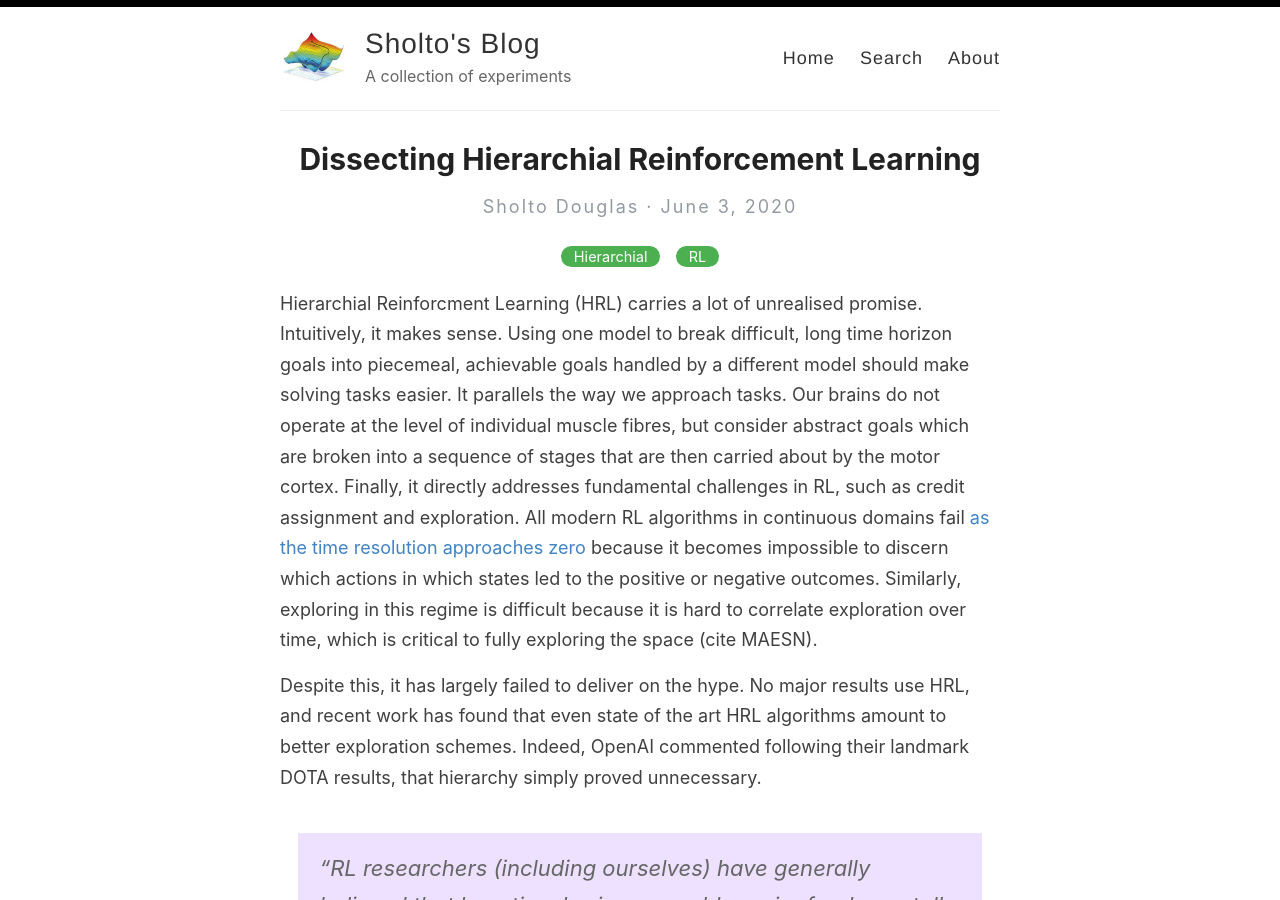
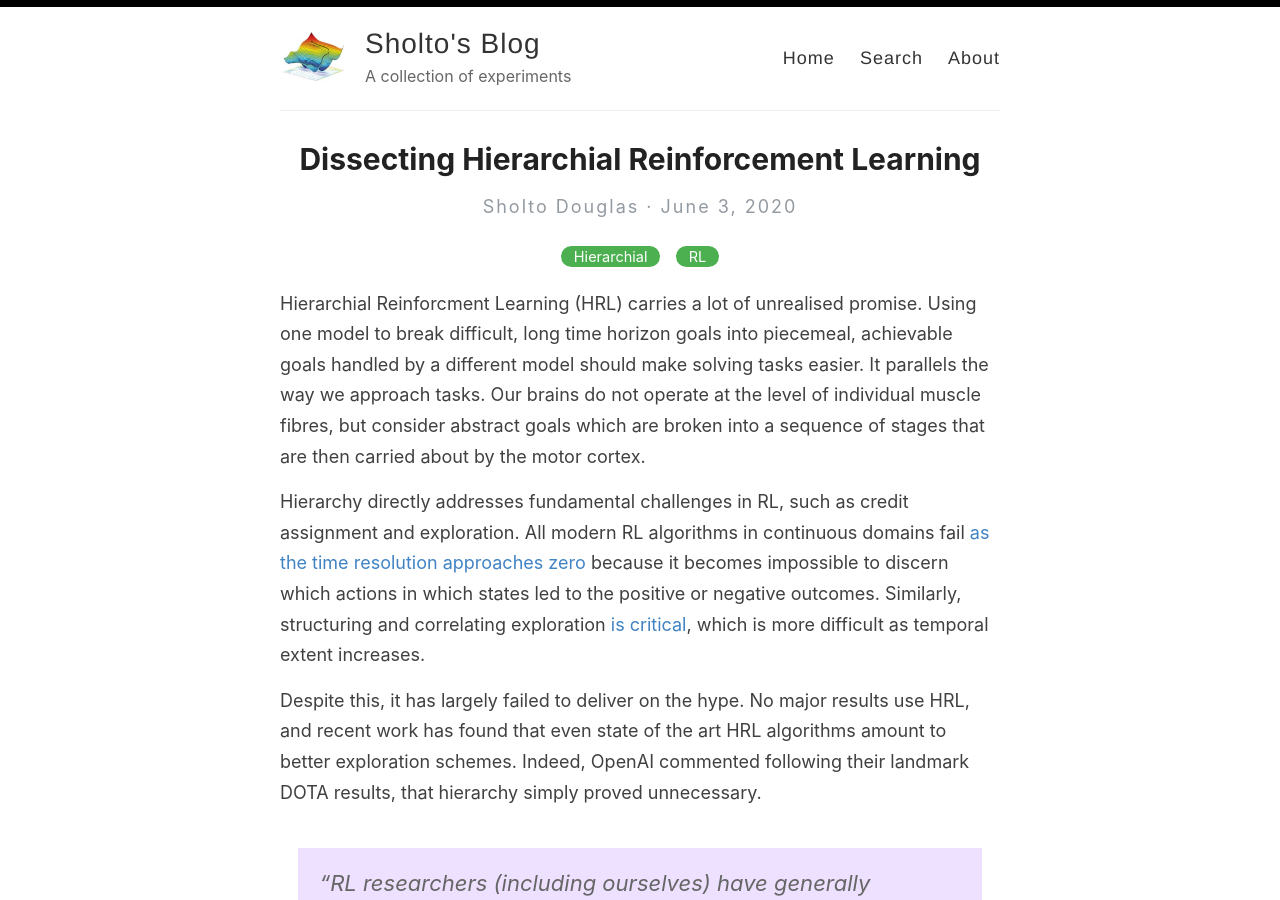
Before and after one commit to sholtodouglas/sholtodouglas.github.io, a Jekyll site: the page built from _posts/2020-06-03-Dissecting_Hierarchial_RL.md, in a window 1280 px wide and 900 px high. Built offline with Jekyll 4.4.1, drawn with Linux system fonts in a browser that asks for light colours.

Commit message:
Update 2020-06-03-Dissecting_Hierarchial_RL.md

```diff
--- a/_posts/2020-06-03-Dissecting_Hierarchial_RL.md
+++ b/_posts/2020-06-03-Dissecting_Hierarchial_RL.md
@@ -5,7 +5,9 @@
 img: images/lin_reps/hierarchy_header.png
 ---
 
-Hierarchial Reinforcment Learning (HRL) carries a lot of unrealised promise. Intuitively, it makes sense. Using one model to break difficult, long time horizon goals into piecemeal, achievable goals handled by a different model should make solving tasks easier. It parallels the way we approach tasks. Our brains do not operate at the level of individual muscle fibres, but consider abstract goals which are broken into a sequence of stages that are then carried about by the motor cortex. Finally, it directly addresses fundamental challenges in RL, such as credit assignment and exploration. All modern RL algorithms in continuous domains fail [as the time resolution approaches zero](https://openai.com/blog/ingredients-for-robotics-research/) because it becomes impossible to discern which actions in which states led to the positive or negative outcomes. Similarly, exploring in this regime is difficult because it is hard to correlate exploration over time, which is critical to fully exploring the space (cite MAESN).
+Hierarchial Reinforcment Learning (HRL) carries a lot of unrealised promise. Using one model to break difficult, long time horizon goals into piecemeal, achievable goals handled by a different model should make solving tasks easier. It parallels the way we approach tasks. Our brains do not operate at the level of individual muscle fibres, but consider abstract goals which are broken into a sequence of stages that are then carried about by the motor cortex.
+
+Hierarchy directly addresses fundamental challenges in RL, such as credit assignment and exploration. All modern RL algorithms in continuous domains fail [as the time resolution approaches zero](https://openai.com/blog/ingredients-for-robotics-research/) because it becomes impossible to discern which actions in which states led to the positive or negative outcomes. Similarly, structuring and correlating exploration [is critical](https://arxiv.org/pdf/1802.07245.pdf), which is more difficult as temporal extent increases.
 
 Despite this, it has largely failed to deliver on the hype. No major results use HRL, and recent work has found that even state of the art HRL algorithms amount to better exploration schemes. Indeed, OpenAI commented following their landmark DOTA results, that hierarchy simply proved unnecessary.
 > "RL researchers (including ourselves) have generally believed that long time horizons would require fundamentally new advances, such as hierarchical reinforcement learning. Our results suggest that we haven’t been giving today’s algorithms enough credit — at least when they’re run at sufficient scale and with a reasonable way of exploring."
```
